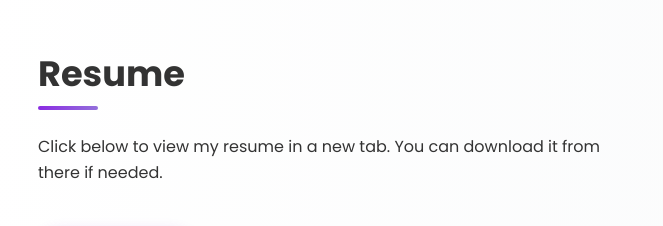
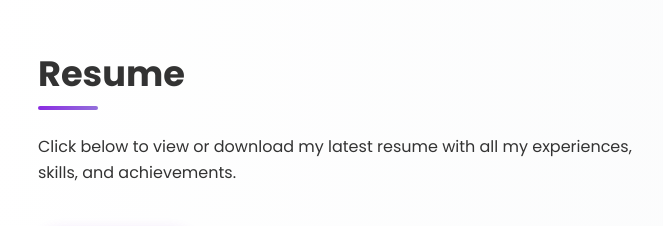
Before and after one commit to Mithra-J/portfolio, a plain HTML site: page index.html in a window 1280 px wide. Shown: the part 1260-1486 px from the top of the page, without its empty margins (26-689 px from the left). Drawn offline with Linux system fonts and the light colour scheme.

Commit message:
Update index.html

```diff
--- a/index.html
+++ b/index.html
@@ -946,7 +946,7 @@
      <!-- Resume Section -->
     <section id="resume" class="resume-section">
         <h2>Resume</h2>
-        <p>Click below to view my resume in a new tab. You can download it from there if needed.</p>
+       <p>Click below to view or download my latest resume with all my experiences, skills, and achievements.</p>
         <div class="project-demo">
             <button onclick="window.open('https://drive.google.com/file/d/1vFp7fPG6JJS49VlYX6IPKM9CH41d68LQ/view?usp=sharing', '_blank')">
                 View Resume
```
